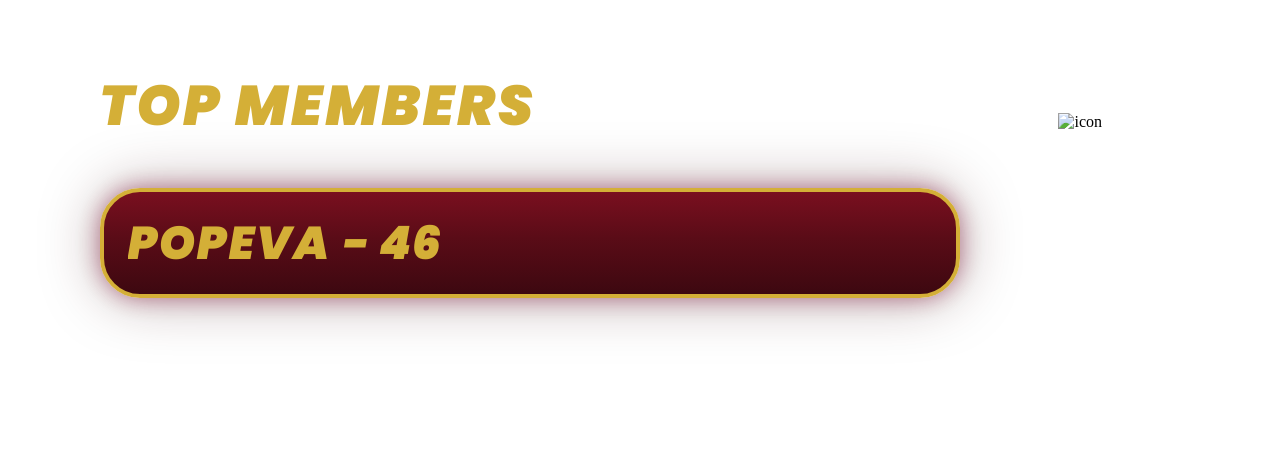
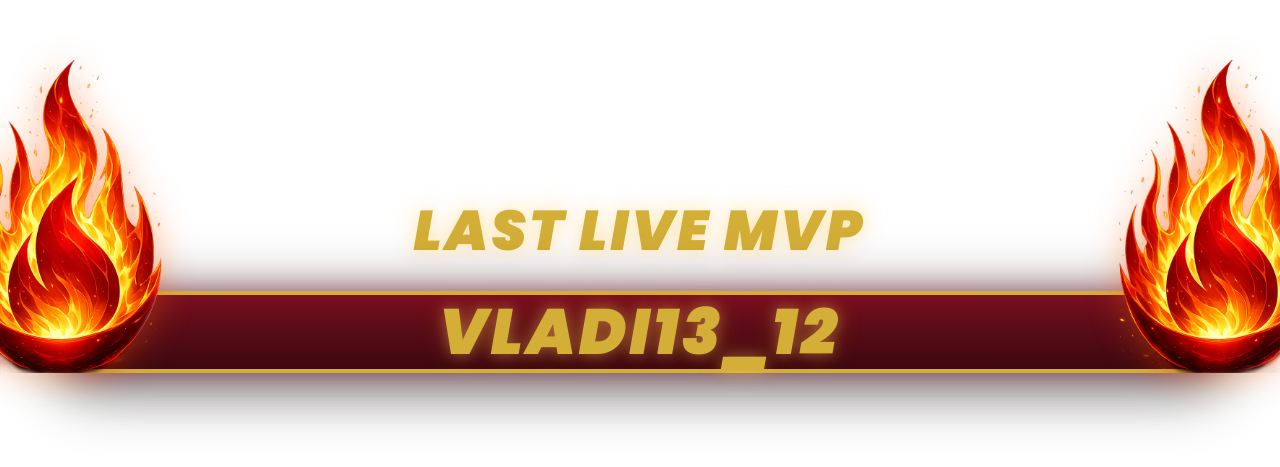
Before and after one commit to BLCKLNG/mvp, a plain HTML site: page index.html in a window 1280 px wide. Shown: the part 307-774 px from the top of the page. Drawn offline with Linux system fonts and the light colour scheme.

Commit message:
index.html

```diff
--- a/index.html
+++ b/index.html
@@ -11,24 +11,19 @@
   :root{
     --bottom: 120px;
 
-    --heart-h: 260px;
-    --heart-scale: 1;
+    --gold: #D4AF37;
+
+    --carpet-w: 1300px;
+    --carpet-radius: 46px;
+    --pad-y: 5px;
 
     --title-size: 56px;
-    --name-size: 46px;
+    --name-size: 64px;
 
-    --page-ms: 6000ms;
-    --fade-ms: 1000ms;
+    --fire-w: 200px;
+    --overlap: 30px;
 
-    --carpet-w: 860px;
-    --stage-w: 1080px;
-
-    --carpet-h: 110px;
-    --carpet-radius: 40px;
-
-    --pad-left: 28px;
-    --pad-right: 28px;
-    --title-offset: 50px;
+    --fire-drop: 0px;
   }
 
   @font-face{
@@ -41,60 +36,40 @@
 
   #wrap{
     position: fixed;
-    left:0; right:0;
+    left: 50%;
     bottom: var(--bottom);
-    display:flex;
-    justify-content:center;
+    transform: translateX(-50%);
     pointer-events:none;
+    text-align:center;
   }
 
-  #frame{
-    position: relative;
-    width: min(1080px, 100vw);
-    height: max(var(--heart-h), var(--carpet-h));
-  }
-
+  /* 🥇 Title now gold instead of gradient */
   #title{
-    position: absolute;
-    left: 0;
-    top: 0;
-    transform: translate3d(0, calc(-1 * var(--title-offset)), 0);
-
     font-family: "OverlayFont","Segoe UI",Arial,sans-serif;
     font-weight: 900;
     font-style: italic;
+    text-transform: uppercase;
+    letter-spacing: 3px;
     font-size: var(--title-size);
-    letter-spacing: 3px;
-    text-transform: uppercase;
-    color: #D4AF37;
-    white-space: nowrap;
-    z-index: 2;
+    margin: 0 0 18px 0;
+    color: var(--gold);
+
+    text-shadow:
+      0 0 14px rgba(255,210,120,0.35),
+      0 0 28px rgba(255,180,0,0.25);
   }
 
   #stage{
-    position: absolute;
-    left: 0;
-    top: 0;
-    width: var(--stage-w);
-    height: 100%;
+    position: relative;
+    width: var(--carpet-w);
+    margin: 0 auto;
   }
 
-  #rotator{
+  /* 🍷 Burgundy Luxury Carpet */
+  #carpet{
     position: relative;
-    width: 100%;
-    height: 100%;
-    transition: opacity var(--fade-ms) linear;
-  }
-  #rotator.out{ opacity:0; }
-
-  /* Carpet */
-  #carpet{
-    position: absolute;
-    left: 0;
-    top: 50%;
-    transform: translate3d(0, -50%, 0);
     width: var(--carpet-w);
-    height: var(--carpet-h);
+    padding: var(--pad-y) 80px;
     border-radius: var(--carpet-radius);
 
     background: linear-gradient(
@@ -104,121 +79,67 @@
       #3d0810 100%
     );
 
-    border: 4.5px solid #d4af37;
+    border: 4.5px solid var(--gold);
 
     box-shadow:
-      0 0 22px rgba(120, 0, 40, 0.45),
-      0 0 60px rgba(60, 0, 20, 0.35);
+      0 0 24px rgba(120, 0, 40, 0.45),
+      0 0 60px rgba(60, 0, 20, 0.35),
+      0 18px 60px rgba(0, 0, 0, 0.45);
   }
 
   #name{
-    position: absolute;
-    left: var(--pad-left);
-    right: calc(var(--heart-h) * var(--heart-scale) + var(--pad-right));
-    top: 50%;
-    transform: translate3d(0, -50%, 0);
-    height: var(--carpet-h);
-    display:flex;
-    align-items:center;
-
     font-family: "OverlayFont","Segoe UI",Arial,sans-serif;
     font-weight: 900;
     font-style: italic;
+    text-transform: uppercase;
+    letter-spacing: 3px;
+    color: var(--gold);
+
     font-size: var(--name-size);
-    letter-spacing: 2px;
-    text-transform: uppercase;
-    color: #D4AF37;
+    line-height: 1;
+    text-align: center;
 
-    white-space: nowrap;
-    overflow: hidden;
+    text-shadow:
+      0 0 14px rgba(255,210,120,0.35),
+      0 0 26px rgba(255,180,0,0.25);
   }
 
-  /* Heart default (right aligned) */
-  #scanner{
+  .fire{
     position: absolute;
-    right: var(--pad-right);
-    top: 50%;
-    transform: translate3d(0, -50%, 0);
-    z-index: 5;
-    transition: transform 300ms ease;
+    width: var(--fire-w);
+    height: auto;
+    bottom: 0;
+    transform: translateY(var(--fire-drop));
+    z-index: 3;
+
+    filter: drop-shadow(0 0 18px rgba(255, 90, 0, 0.45));
+    pointer-events:none;
   }
 
-  /* 👇 First page offset */
-  #scanner.shift-left{
-    transform: translate3d(-50px, -50%, 0);
+  .fire.left{
+    left: calc(-1 * (var(--fire-w) - var(--overlap)) + 80px);
+  }
+  .fire.right{
+    left: calc(var(--carpet-w) - var(--overlap) - 80px);
   }
 
-  #heart{
-    height: calc(var(--heart-h) * var(--heart-scale));
-    width: auto;
-    display:block;
+  @media (max-width: 1400px){
+    :root{ --carpet-w: min(1300px, 92vw); }
   }
 </style>
 </head>
 
 <body>
   <div id="wrap">
-    <div id="frame">
-      <div id="title">TOP MEMBERS</div>
+    <div id="title">LAST LIVE MVP</div>
 
-      <div id="stage">
-        <div id="rotator">
-          <div id="carpet"></div>
-          <div id="name">POPEVA - 46</div>
-          <div id="scanner">
-            <img id="heart" src="images/top.png" alt="icon">
-          </div>
-        </div>
+    <div id="stage">
+      <img class="fire left"  src="images/fire.png" alt="">
+      <div id="carpet">
+        <div id="name">VLADI13_12</div>
       </div>
+      <img class="fire right" src="images/fire.png" alt="">
     </div>
   </div>
-
-<script>
-  const PAGE_MS = 6000;
-  const FADE_MS = 1000;
-
-  const pages = [
-    { img: "images/top.png", text: "POPEVA - 46" },
-    { img: "images/mid.png", text: "SALVIOR - 37" },
-    { img: "images/mid.png", text: "GHOST RIDER - 34" },
-    { img: "images/mid.png", text: "LINIQ - 30" },
-    { img: "images/low.png", text: "VLADI13_12 - 29" },
-    { img: "images/low.png", text: "OBERON - 28" }
-  ];
-
-  const rotator = document.getElementById("rotator");
-  const heart   = document.getElementById("heart");
-  const nameEl  = document.getElementById("name");
-  const scanner = document.getElementById("scanner");
-
-  let idx = 0;
-  const sleep = ms => new Promise(r => setTimeout(r, ms));
-
-  async function showPage(p, index){
-    nameEl.textContent = p.text;
-    heart.src = p.img;
-
-    // Apply shift ONLY on first page
-    if(index === 0){
-      scanner.classList.add("shift-left");
-    } else {
-      scanner.classList.remove("shift-left");
-    }
-
-    rotator.classList.remove("out");
-    await sleep(PAGE_MS);
-  }
-
-  async function cycle(){
-    while(true){
-      await showPage(pages[idx], idx);
-      rotator.classList.add("out");
-      await sleep(FADE_MS);
-      idx = (idx + 1) % pages.length;
-    }
-  }
-
-  cycle();
-</script>
 </body>
 </html>
```
